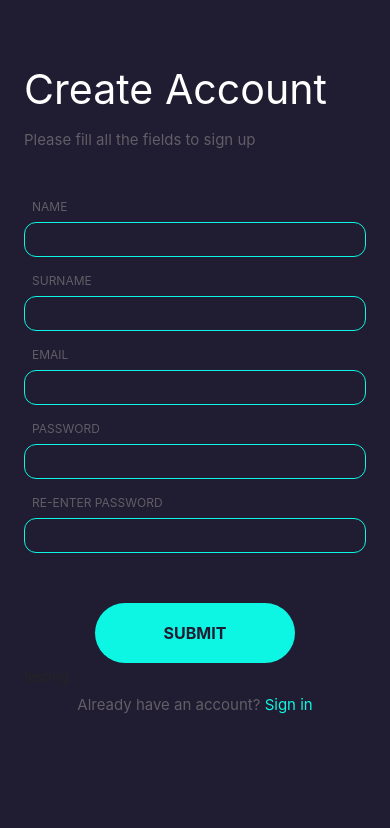
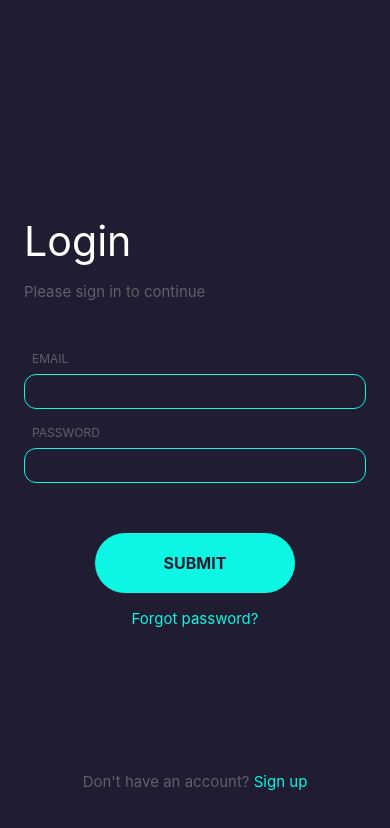
Before and after one commit to NK-William/React-Native-Lebsel, a React Native app: screen / in a window 390 px wide. Shown: the top 828 px of the page. Built offline with nearby package versions, Linux system fonts and the light colour scheme.

Commit message:
Added a blank home screen

```diff
--- a/App.js
+++ b/App.js
@@ -3,11 +3,12 @@ import { StyleSheet, Text, View } from "react-native";
 import { SafeAreaProvider } from "react-native-safe-area-context";
 import LoginScreen from "./src/screens/LoginScreen";
 import RegisterScreen from "./src/screens/RegisterScreen";
+import HomeScreen from "./src/screens/HomeScreen";
 
 export default function App() {
   return (
     <SafeAreaProvider>
-      <RegisterScreen />
+      <LoginScreen />
     </SafeAreaProvider>
   );
 }
--- /dev/null
+++ b/src/screens/HomeScreen.js
@@ -0,0 +1,14 @@
+import React from "react";
+import { StyleSheet, Text, View } from "react-native";
+
+const HomeScreen = () => {
+  return (
+    <View>
+      <Text>Home page</Text>
+    </View>
+  );
+};
+
+export default HomeScreen;
+
+const styles = StyleSheet.create({});
```
